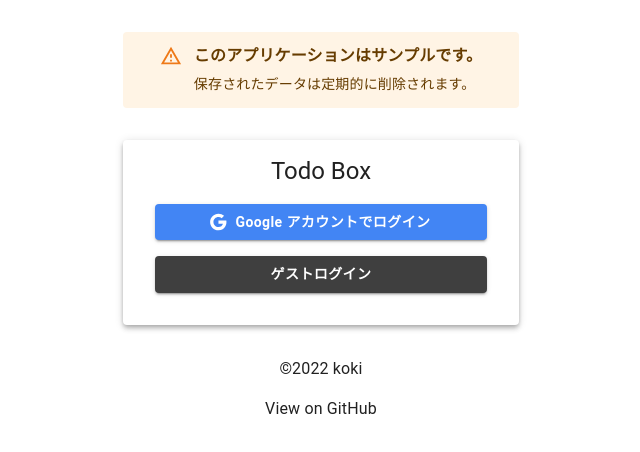
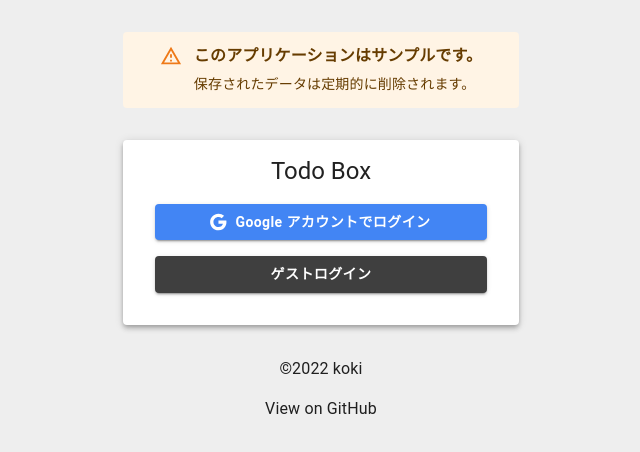
Before and after one commit to koki-develop/todobox, a React (Vite) app in the folder frontend/: page / in a window 1280 px wide. Shown: the top 452 px of the page, without its empty margins (319-959 px from the left). Built offline with nearby package versions, Linux system fonts and the light colour scheme; no server answers.

Commit message:
body の background-color を設定

```diff
--- a/frontend/src/components/ProjectLayout/theme.ts
+++ b/frontend/src/components/ProjectLayout/theme.ts
@@ -55,6 +55,9 @@
       },
       MuiCssBaseline: {
         styleOverrides: {
+          body: {
+            backgroundColor: "#eee",
+          },
           a: {
             textDecoration: "none",
             transition: "0.15s",
```
